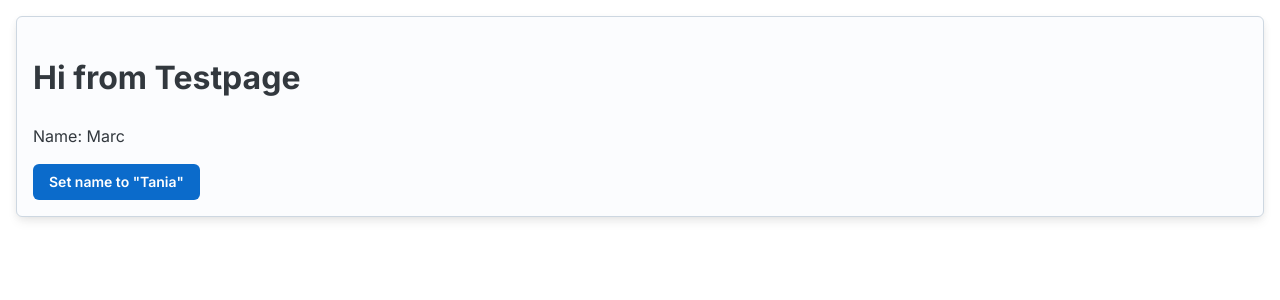
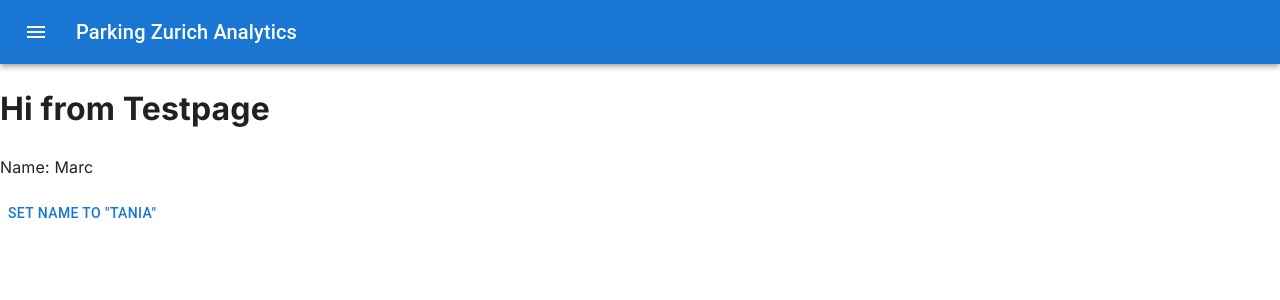
Before and after one commit to mduu/ParkingZuerichAnalytics, a Next.js app in the folder src/parkingzuerich-app/: page /test in a window 1280 px wide. Shown: the top 300 px of the page. Built offline with nearby package versions, Linux system fonts and the light colour scheme.

Commit message:
Switch from JoyUI to MUI

```diff
--- a/src/parkingzuerich-app/app/layout.tsx
+++ b/src/parkingzuerich-app/app/layout.tsx
@@ -1,12 +1,19 @@
 import type { Metadata } from 'next'
 import { Inter } from 'next/font/google'
-import { CssBaseline, CssVarsProvider, Sheet } from "@mui/joy";
+import AppBar from '@mui/material/AppBar';
+import Box from '@mui/material/Box';
+import Toolbar from '@mui/material/Toolbar';
+import Typography from '@mui/material/Typography';
+import IconButton from '@mui/material/IconButton';
+import MenuIcon from '@mui/icons-material/Menu';
+import { Fragment } from "react";
+import { CssBaseline } from "@mui/material";
 
 const inter = Inter({subsets: ['latin']})
 
 export const metadata: Metadata = {
-    title: 'Create Next App',
-    description: 'Generated by create next app',
+    title: 'Parking Zurich Analytics',
+    description: 'Analyze free parking spaces in the City of Zurich',
 }
 
 export default function RootLayout({
@@ -15,27 +22,31 @@ export default function RootLayout({
     children: React.ReactNode
 }) {
     return (
+        <Fragment>
             <html lang="en">
             <body className={inter.className}>
-            <CssVarsProvider>
             <CssBaseline/>
-                <Sheet variant="outlined"
-                       sx={{
-                           width: 'auto',
-                           mx: 2, // margin left & right
-                           my: 2, // margin top & bottom
-                           py: 2, // padding top & bottom
-                           px: 2, // padding left & right
-                           display: 'flex',
-                           flexDirection: 'column',
-                           gap: 2,
-                           borderRadius: 'sm',
-                           boxShadow: 'md',
-                       }}>
+            <Box sx={{flexGrow: 1}}>
+                <AppBar position="static">
+                    <Toolbar>
+                        <IconButton
+                            size="large"
+                            edge="start"
+                            color="inherit"
+                            aria-label="menu"
+                            sx={{mr: 2}}
+                        >
+                            <MenuIcon/>
+                        </IconButton>
+                        <Typography variant="h6" component="div" sx={{flexGrow: 1}}>
+                            Parking Zurich Analytics
+                        </Typography>
+                    </Toolbar>
+                </AppBar>
                 {children}
-                </Sheet>
-            </CssVarsProvider>
+            </Box>
             </body>
             </html>
+        </Fragment>
     )
 }
--- a/src/parkingzuerich-app/app/page.tsx
+++ b/src/parkingzuerich-app/app/page.tsx
@@ -2,7 +2,6 @@
 
 import { useState } from 'react';
 import '@fontsource/inter';
-import { Typography } from '@mui/joy';
 import { ParkingPicker, ParkingSlotChart } from '@/app/components';
 
 export default function Home() {
@@ -10,12 +9,11 @@ export default function Home() {
 
     return (
         <div>
-            <Typography level="h1">Parking Zürich Analytics</Typography>
             <ParkingPicker
                 selectedParking={selectedParking}
                 onParkingSelected={(parking) => setSelectedParking(parking)}/>
             <ParkingSlotChart
-                selectedParking={selectedParking} />
+                selectedParking={selectedParking}/>
         </div>
     )
 }
--- a/src/parkingzuerich-app/package.json
+++ b/src/parkingzuerich-app/package.json
@@ -12,7 +12,9 @@
     "@emotion/react": "^11.11.1",
     "@emotion/styled": "^11.11.0",
     "@fontsource/inter": "^5.0.13",
-    "@mui/joy": "^5.0.0-beta.10",
+    "@fontsource/roboto": "^5.0.8",
+    "@mui/icons-material": "^5.14.14",
+    "@mui/material": "^5.14.14",
     "next": "13.5.4",
     "react": "^18",
     "react-dom": "^18"
```
Also changed, not shown: src/parkingzuerich-app/app/components/ParkingPicker.tsx (+18 -16 lines), src/parkingzuerich-app/app/components/ParkingSlotChart.tsx (+32 -23 lines), src/parkingzuerich-app/app/test/page.tsx (+1 -1 lines), 1 other file (tests, documents, lock files or other folders). Lines whose indentation alone changed are shown as unchanged.
